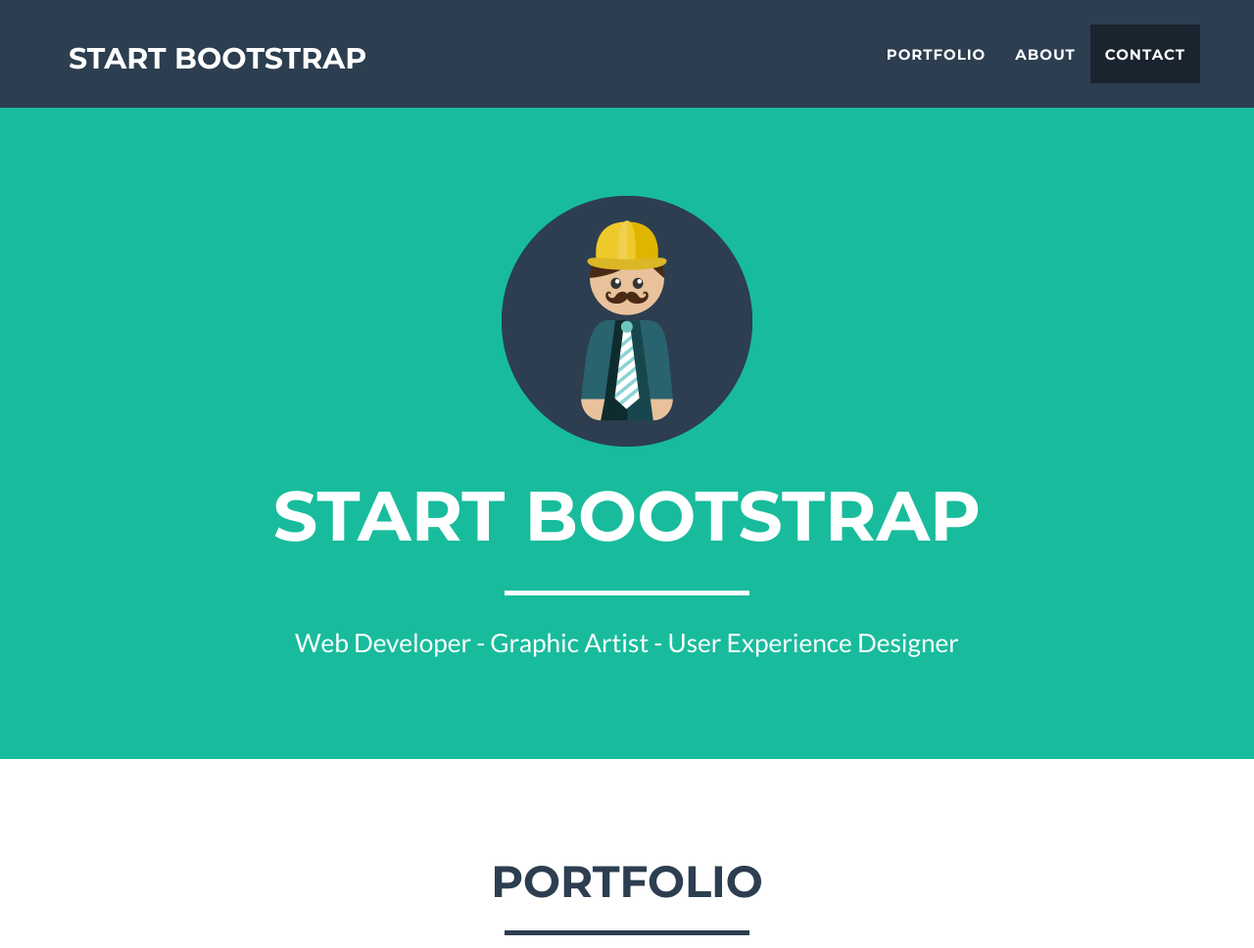
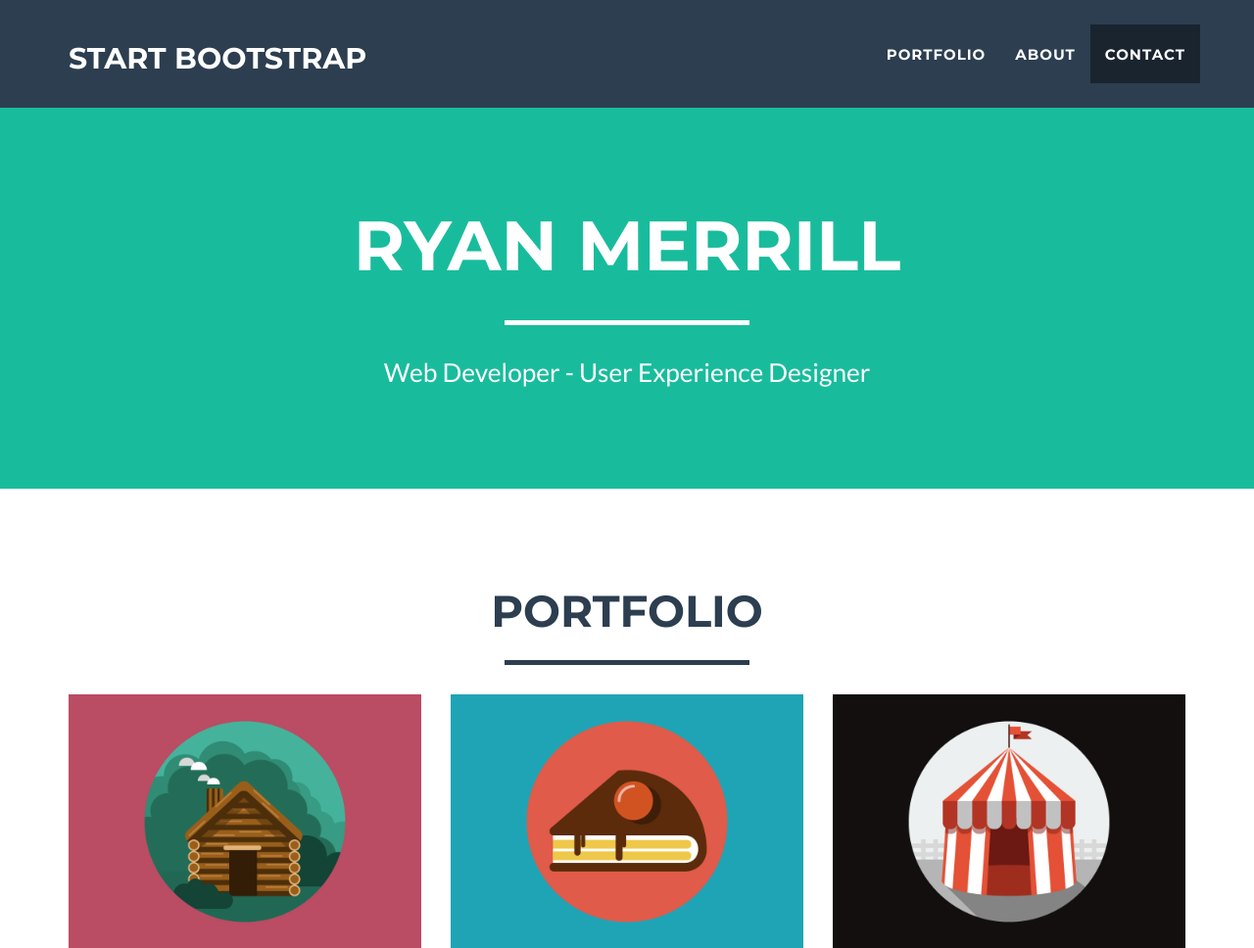
Before and after one commit to azuretower/landing_page, a Django app: page / in a window 1280 px wide. Shown: the top 968 px of the page at 98% size. Run offline with Django 3.2, Linux system fonts and the light colour scheme; some libraries are stand-ins or nearby versions.

Commit message:
setup stuff

```diff
--- a/main/templates/index.html
+++ b/main/templates/index.html
@@ -11,7 +11,7 @@
     <meta name="description" content="">
     <meta name="author" content="">
 
-    <title>Freelancer - Start Bootstrap Theme</title>
+    <title>Ryan Merrill</title>
 
     <!-- Bootstrap Core CSS - Uses Bootswatch Flatly Theme: http://bootswatch.com/flatly/ -->
     <link href="{% static 'css/bootstrap.min.css' %}" rel="stylesheet">
@@ -76,11 +76,11 @@
         <div class="container">
             <div class="row">
                 <div class="col-lg-12">
-                    <img class="img-responsive" src="{% static 'img/profile.png' %}" alt="">
+                    {# <img class="img-responsive" src="{% static 'img/profile.png' %}" alt=""> #}
                     <div class="intro-text">
-                        <span class="name">Start Bootstrap</span>
+                        <span class="name">Ryan Merrill</span>
                         <hr class="star-light">
-                        <span class="skills">Web Developer - Graphic Artist - User Experience Designer</span>
+                        <span class="skills">Web Developer - User Experience Designer</span>
                     </div>
                 </div>
             </div>
```
Also changed, not shown: project/settings.py (+0 -10 lines), 1 other file.
